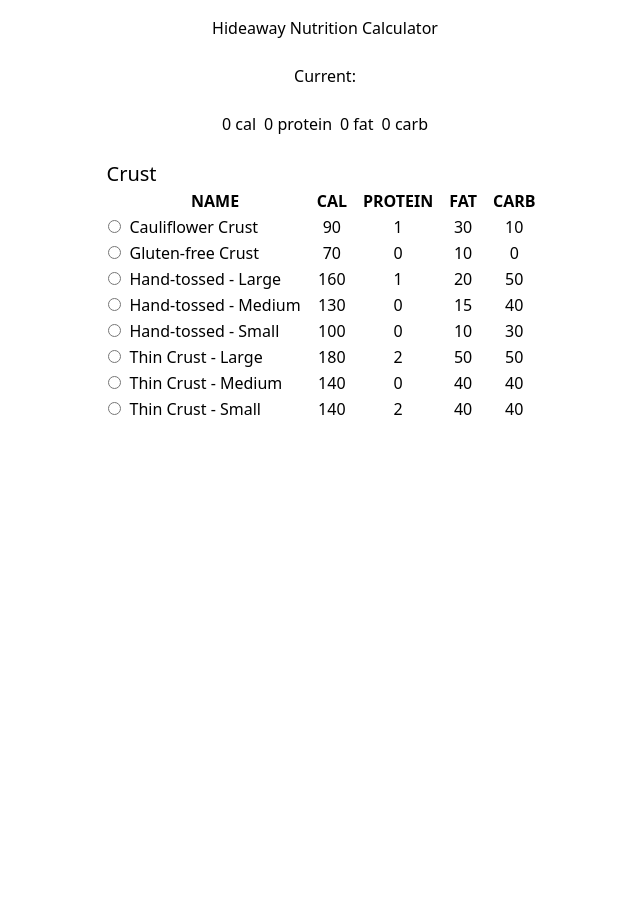
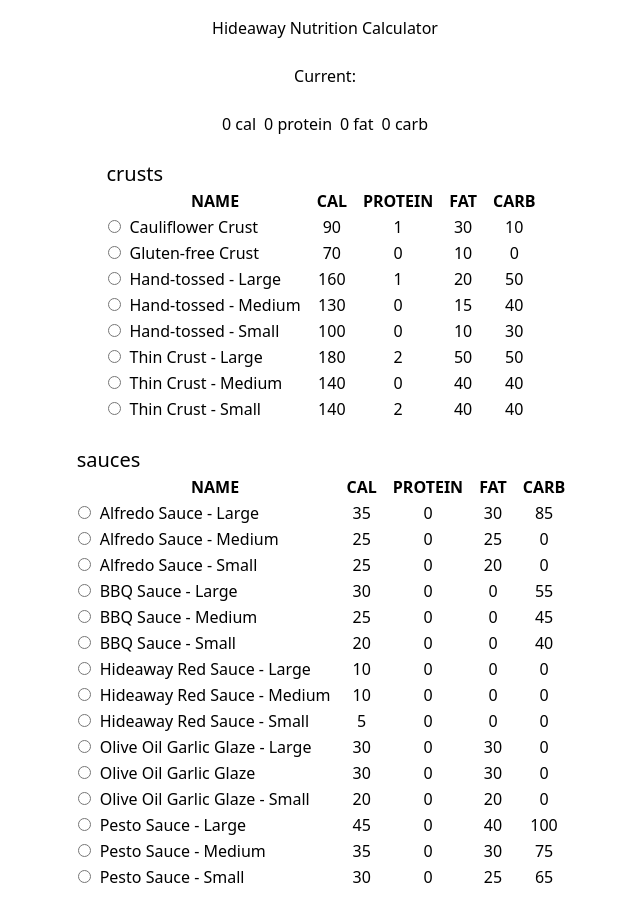
Before and after one commit to dalyn-lambert/Hideaway-Nutrition-Calculator, a Next.js app: page / in a window 1280 px wide. Shown: the whole page, without its empty margins (315-955 px from the left). Before the commit the page ends 800 px from the top, so only its background shows below. Built offline with nearby package versions, Linux system fonts and the light colour scheme.

Commit message:
[feat] successfully rendering two different menu categories

```diff
--- a/public/data.json
+++ b/public/data.json
@@ -224,20 +224,7 @@
 				"protein": 0
 			},
 			{
-				"name": "Olive Oil \u0026 Garlic Glaze - Large",
-				"calories": 30,
-				"total_fat": 30,
-				"saturated_fat": 3.5,
-				"trans_fat": "ooo0",
-				"cholesterol": 2.5,
-				"sodium": 0,
-				"total_carbohydrates": 0,
-				"dietary_fiber": 0,
-				"sugars": 0,
-				"protein": 0
-			},
-			{
-				"name": "Olive Oil \u0026 Garlic Glaze",
+				"name": "Olive Oil Garlic Glaze - Large",
 				"calories": 30,
 				"total_fat": 30,
 				"saturated_fat": 3.5,
@@ -250,11 +237,24 @@
 				"protein": 0
 			},
 			{
-				"name": "Olive Oil \u0026 Garlic Glaze - Small",
+				"name": "Olive Oil Garlic Glaze",
+				"calories": 30,
+				"total_fat": 30,
+				"saturated_fat": 3.5,
+				"trans_fat": 0,
+				"cholesterol": 2.5,
+				"sodium": 0,
+				"total_carbohydrates": 0,
+				"dietary_fiber": 0,
+				"sugars": 0,
+				"protein": 0
+			},
+			{
+				"name": "Olive Oil Garlic Glaze - Small",
 				"calories": 20,
 				"total_fat": 20,
 				"saturated_fat": 2.5,
-				"trans_fat": "OOO550",
+				"trans_fat": 0,
 				"cholesterol": 0,
 				"sodium": 1.5,
 				"total_carbohydrates": 0,
@@ -285,6 +285,7 @@
 				"sodium": 0,
 				"total_carbohydrates": 75,
 				"dietary_fiber": 0,
+				"sugars": 0,
 				"protein": 0
 			},
 			{
--- a/src/app/components/MenuCategory.tsx
+++ b/src/app/components/MenuCategory.tsx
@@ -1,6 +1,6 @@
 import { MenuCategoryProps } from '../lib/types';
 
-function MenuCategory({ items }: MenuCategoryProps) {
+function MenuCategory({ category, items }: MenuCategoryProps) {
   return (
     <div>
       <table className='table-auto'>
@@ -21,7 +21,7 @@
                 <input
                   type='radio'
                   id={item.name}
-                  name='item'
+                  name={category}
                   value={item.name}
                   // onChange={() => {
                   //   setMacros({
--- a/src/app/page.tsx
+++ b/src/app/page.tsx
@@ -3,11 +3,15 @@
 import React from 'react';
 import * as data from '../../public/data.json';
 import MenuCategory from './components/MenuCategory';
+import { Category } from './lib/types';
 export default function Home() {
   const [macros, setMacros] = React.useState({ cal: 0, protein: 0, fat: 0, carb: 0 });
   const [item, setItem] = React.useState('');
   const { crusts, sauces } = data;
-
+  const categories: Category[] = [
+    { name: 'crusts', options: crusts },
+    { name: 'sauces', options: sauces },
+  ];
   return (
     <main className='flex min-h-screen flex-col gap-6 items-center p-4'>
       <div>Hideaway Nutrition Calculator</div>
@@ -18,11 +22,12 @@
         <span>{macros.fat} fat</span>
         <span>{macros.carb} carb</span>
       </div>
-
-      <div>
-        <div className='text-xl'>Crust</div>
-        <MenuCategory items={crusts} />
-      </div>
+      {categories.map((category) => (
+        <div key={category.name}>
+          <span className='text-xl'>{category.name}</span>
+          <MenuCategory category={category.name} items={category.options} />
+        </div>
+      ))}
     </main>
   );
 }
```
Also changed, not shown: src/app/lib/types.ts (+6 -1 lines).
